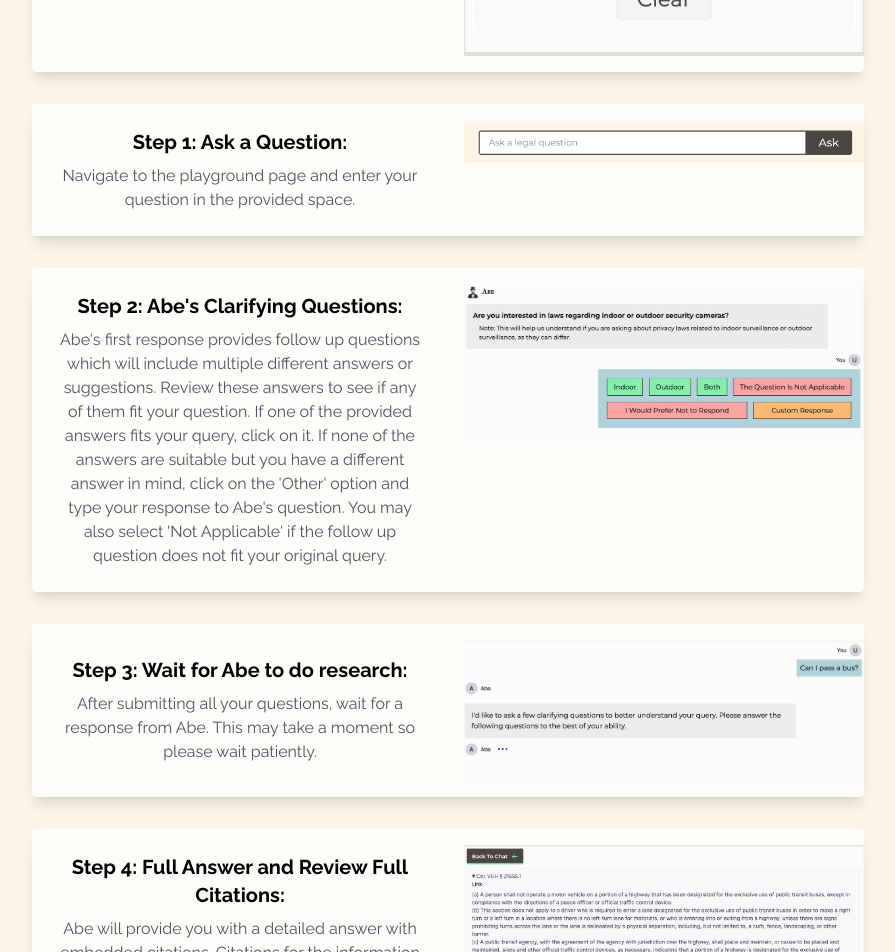
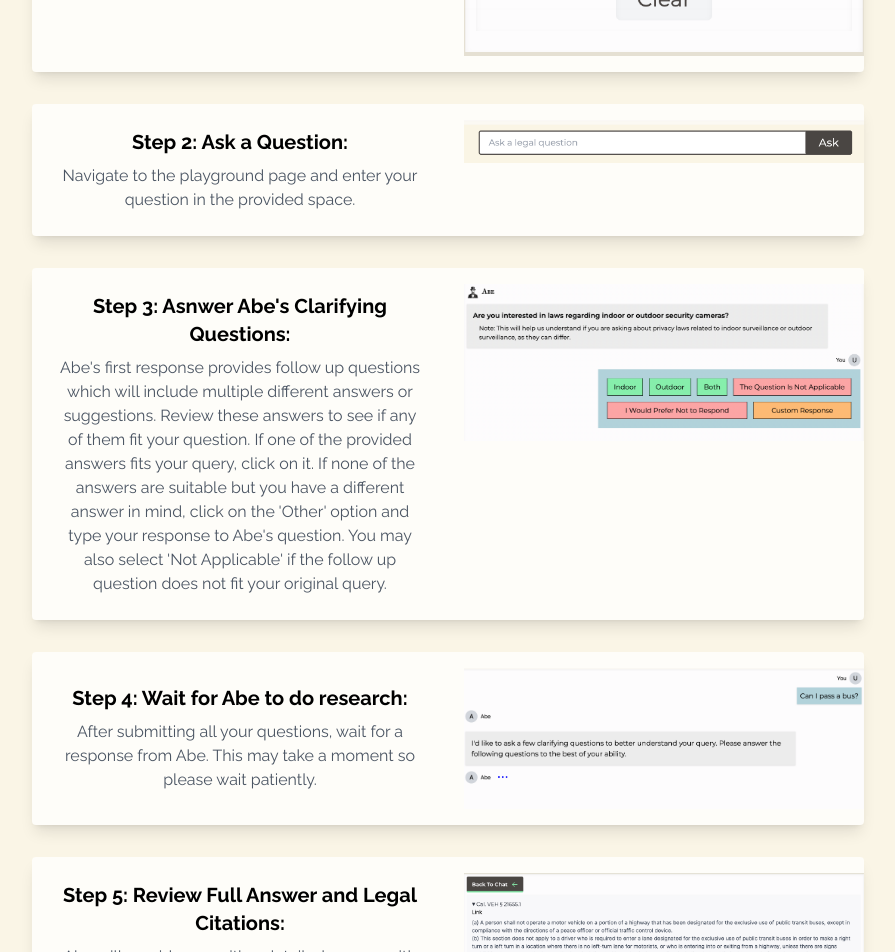
Before and after one commit to AskAbeAI/ask-abe-beta, a Next.js app: page /how in a window 1280 px wide. Shown: the part 1080-2032 px from the top of the page, without its empty margins (192-1087 px from the left). Built offline with nearby package versions, Linux system fonts and the light colour scheme; a web font is replaced by a local one.

Commit message:
ready for merge

```diff
--- a/src/app/how/page.tsx
+++ b/src/app/how/page.tsx
@@ -43,7 +43,7 @@ export default function HowToPage() {
         <div className="bg-[#FEFDF9] rounded shadow-lg grid grid-cols-2 content-center">
           <div className="flex justify-center items-center p-6">
             <div className="text-center">
-              <h2 className="text-xl font-raleway font-bold mb-2 ">Step 1: Ask a Question:</h2>
+              <h2 className="text-xl font-raleway font-bold mb-2 ">Step 2: Ask a Question:</h2>
               <p className="font-raleway text-gray-600">
                 Navigate to the playground page and enter your question in the provided space.
               </p>
@@ -63,7 +63,7 @@ export default function HowToPage() {
         <div className="bg-[#FEFDF9] rounded shadow-lg grid grid-cols-2 content-center">
           <div className="flex justify-center items-center p-6">
             <div className="text-center">
-              <h2 className="text-xl font-raleway font-bold mb-2 ">Step 2: Abe&apos;s Clarifying Questions:
+              <h2 className="text-xl font-raleway font-bold mb-2 ">Step 3: Asnwer Abe&apos;s Clarifying Questions:
               </h2>
               <p className="font-raleway text-gray-600">
                 Abe&apos;s first response provides follow up questions which will include multiple different answers or suggestions. Review these answers to see if any of them fit your question.
@@ -90,7 +90,7 @@ export default function HowToPage() {
         <div className="bg-[#FEFDF9] rounded shadow-lg grid grid-cols-2 content-center">
           <div className="flex justify-center items-center p-6">
             <div className="text-center">
-              <h2 className="text-xl font-raleway font-bold mb-2 ">Step 3: Wait for Abe to do research:
+              <h2 className="text-xl font-raleway font-bold mb-2 ">Step 4: Wait for Abe to do research:
               </h2>
               <p className="font-raleway text-gray-600">
                 After submitting all your questions, wait for a response from Abe. This may take a moment so please wait patiently.
@@ -112,7 +112,7 @@ export default function HowToPage() {
         <div className="bg-[#FEFDF9] rounded shadow-lg grid grid-cols-2 content-center">
           <div className="flex justify-center items-center p-6">
             <div className="text-center">
-              <h2 className="text-xl font-raleway font-bold mb-2 ">Step 4: Full Answer and Review Full Citations:</h2>
+              <h2 className="text-xl font-raleway font-bold mb-2 ">Step 5: Review Full Answer and Legal Citations:</h2>
               <p className="font-raleway text-gray-600">
                 Abe will provide you with a detailed answer with embedded citations. Citations for the information provided are displayed on the left side of the screen. These citations link to the sources of the information used in Abe&apos;s responses.
                 To view a citation in full, you can either click on the citation button to open it in full screen or click on each individual citation to pop it out for detailed viewing.
```
